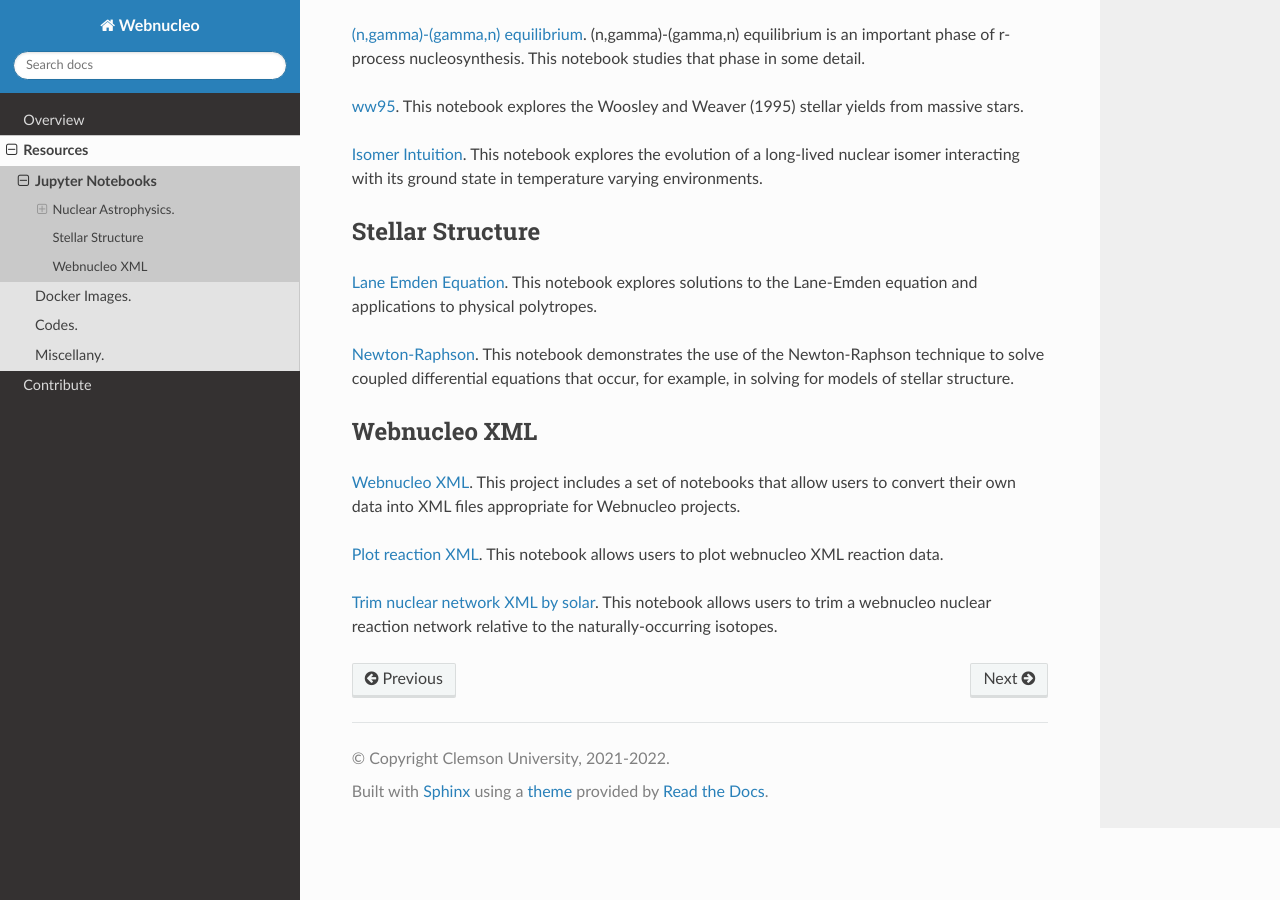
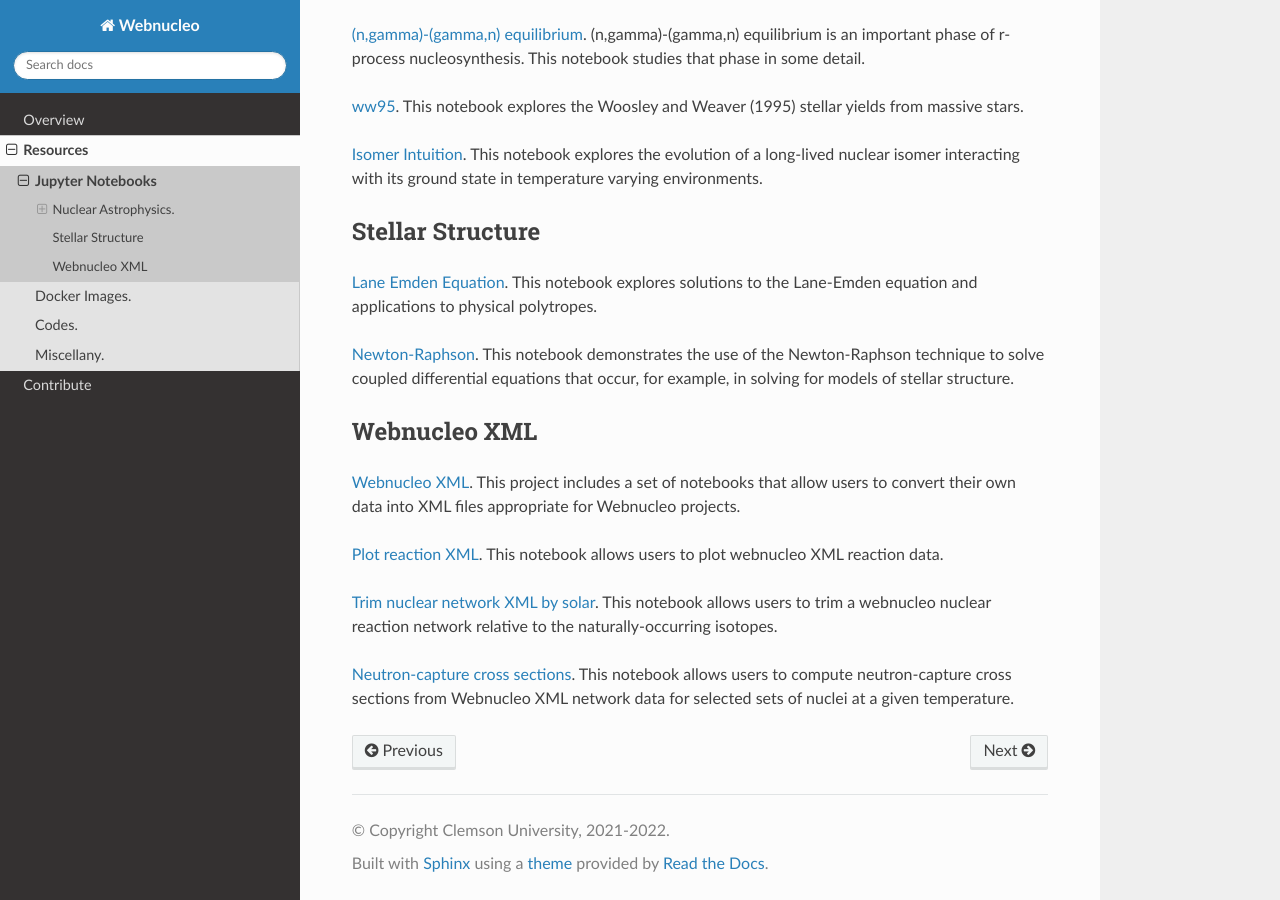
Before and after one commit to webnucleo-org/webnucleo, a Sphinx documentation site: the page built from doc/source/jupyter_notebooks.rst, in a window 1280 px wide and 900 px high, scrolled down 603 px. Built offline with Sphinx 7.4.7 and the Read the Docs theme 2.0.0, drawn with Linux system fonts in a browser that asks for light colours.

Commit message:
Add sigma_n notebook.

```diff
--- a/doc/source/jupyter_notebooks.rst
+++ b/doc/source/jupyter_notebooks.rst
@@ -64,3 +64,8 @@ This notebook allows users to plot webnucleo XML reaction data.
 
 `Trim nuclear network XML by solar <https://github.com/mbradle/trim_network_by_solar>`_.
 This notebook allows users to trim a webnucleo nuclear reaction network relative to the naturally-occurring isotopes.
+
+`Neutron-capture cross sections
+<https://github.com/mbradle/Neutron_Capture_Cross_Sections>`_.
+This notebook allows users to compute neutron-capture cross sections from Webnucleo XML
+network data for selected sets of nuclei at a given temperature.
```
